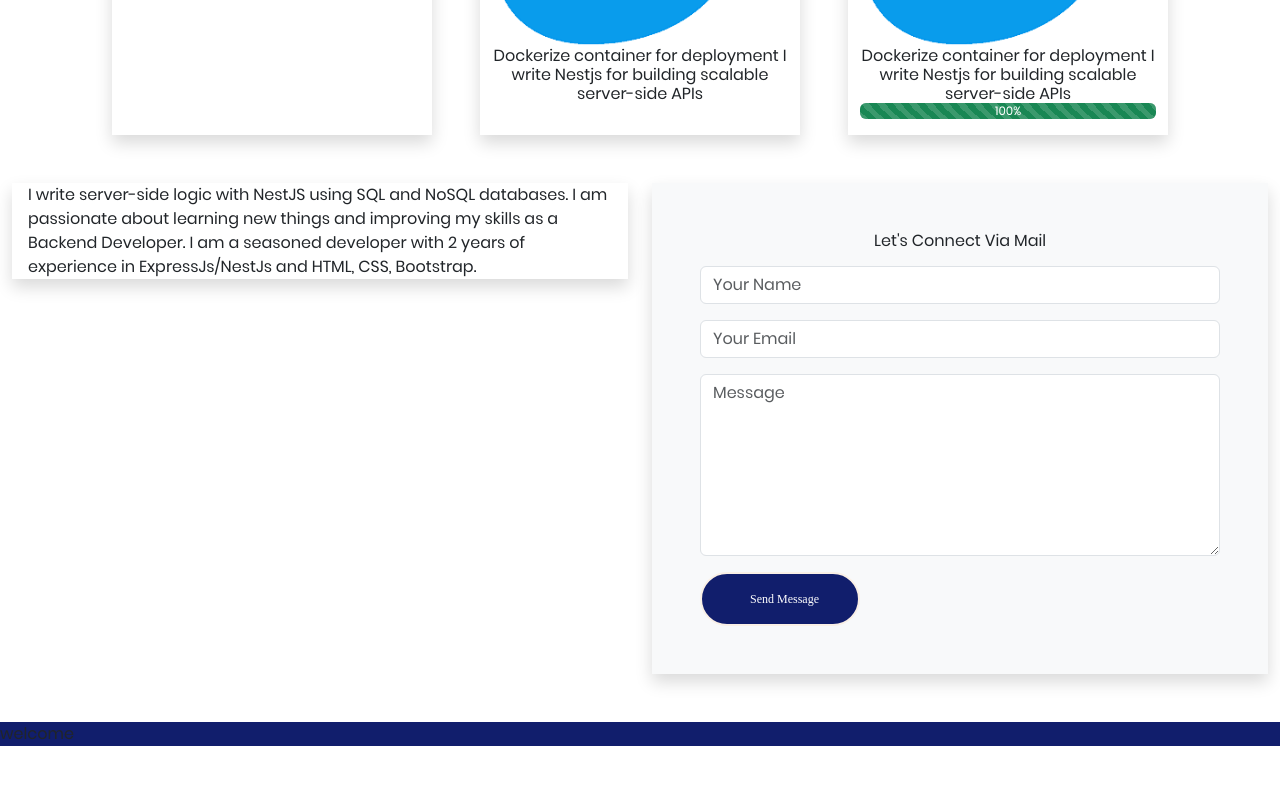
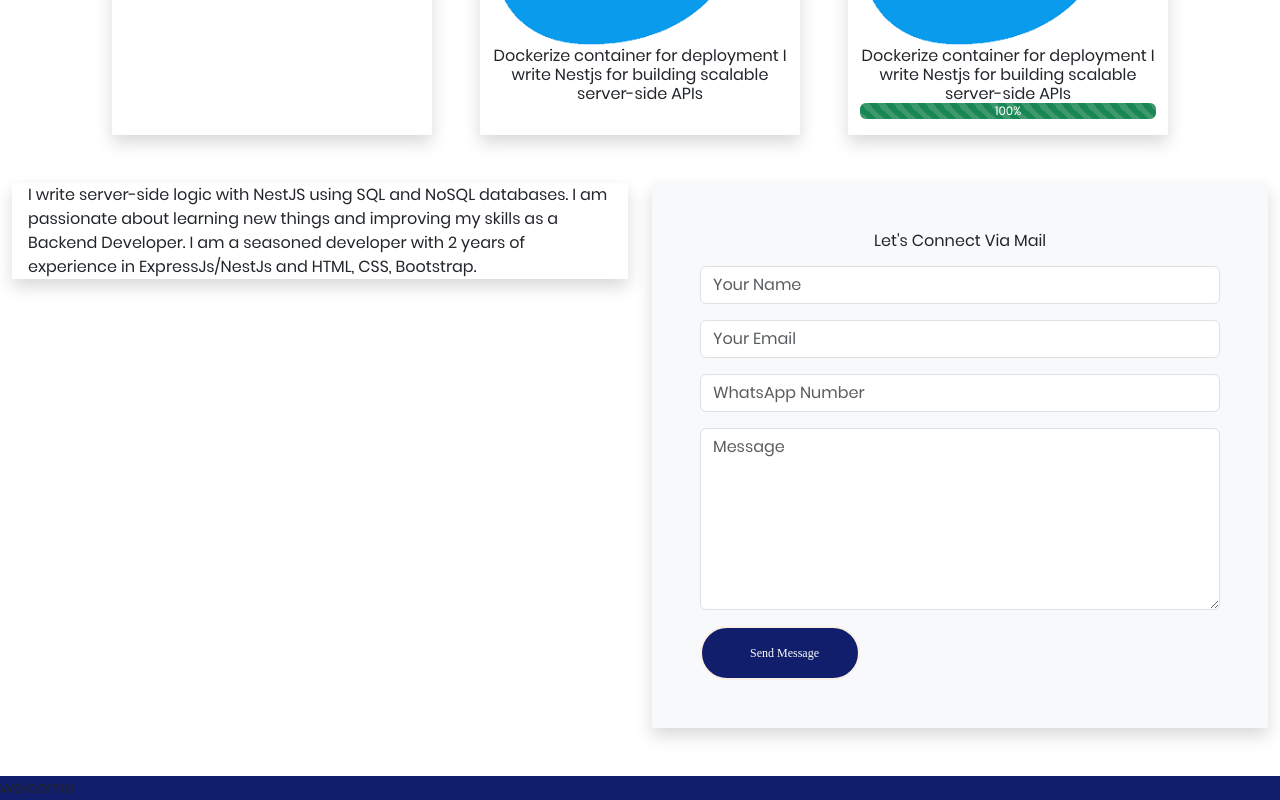
Before and after one commit to FredrickUdom/freddykodes, a React (Vite) app: page / in a window 1280 px wide. Shown: the part 1398-2198 px from the top of the page. Before the commit the page ends 2144 px from the top, so only its background shows below. Built offline with nearby package versions, Linux system fonts and the light colour scheme.

Commit message:
updating form

```diff
--- a/src/PortfolioContainer/ContactMe/Contact.jsx
+++ b/src/PortfolioContainer/ContactMe/Contact.jsx
@@ -40,9 +40,9 @@ const Contact = () => {
             <div class="form-group pt-3">
                 <input type="email" class="form-control" placeholder="Your Email" name='user_email'/>
             </div>
-            {/* <div class="form-group pt-3">
-                <input type="text" class="form-control" placeholder="Subject"/>
-            </div> */}
+            <div class="form-group pt-3">
+                <input type="number" class="form-control" placeholder="WhatsApp Number" name='whatsapp'/>
+            </div>
             <div class="form-group pt-3">
                 <textarea name="message" id="" cols="30" rows="7" class="form-control" placeholder="Message"></textarea>
             </div>
```
